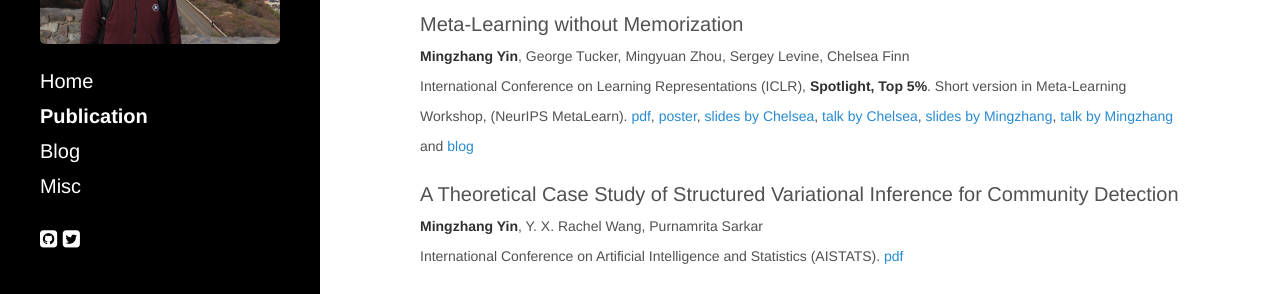
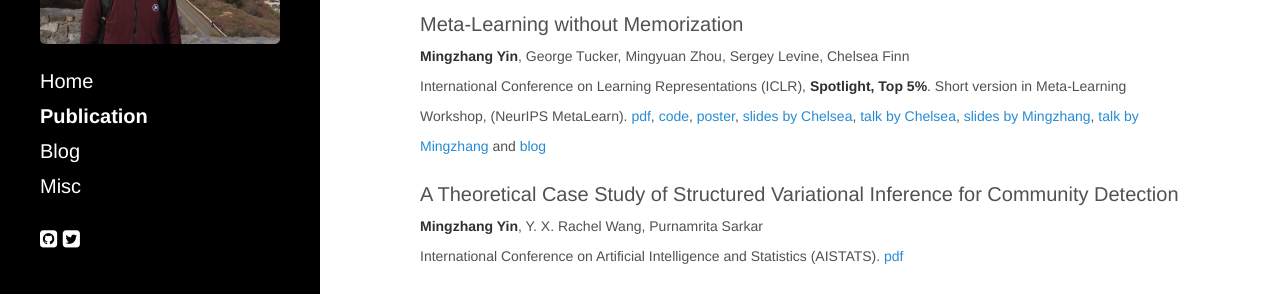
Before and after one commit to mingzhang-yin/mingzhang-yin.github.io, a Jekyll site: the page built from b-publications.md, in a window 1280 px wide and 1262 px high. Shown: the part 273-567 px from the top of the window. Built offline with Jekyll 4.4.1, drawn with Linux system fonts in a browser that asks for light colours; nearby versions of some CDN libraries.

Commit message:
Update b-publications.md

```diff
--- a/b-publications.md
+++ b/b-publications.md
@@ -16,7 +16,7 @@
 
 Meta-Learning without Memorization
  <br> <span style="font-size:14px"> **Mingzhang Yin**, George Tucker, Mingyuan Zhou, Sergey Levine, Chelsea Finn  <br>
-International Conference on Learning Representations (ICLR), **Spotlight, Top 5%**. Short version in Meta-Learning Workshop, (NeurIPS MetaLearn). [pdf](https://arxiv.org/pdf/1912.03820.pdf), <a href="https://mingzhang-yin.github.io/assets/pdfs/memo_poster.pdf" target="_blank">poster</a>, <a href="http://ai.stanford.edu/~cbfinn/_files/neurips19_memorization.pdf" target="_blank">slides by Chelsea</a>, <a href="https://slideslive.com/38921876/bayesian-deep-learning-3" target="_blank">talk by Chelsea</a>, <a href="https://mingzhang-yin.github.io/assets/pdfs/iclr2020_slides.pdf" target="_blank">slides by Mingzhang</a>, <a href="https://youtu.be/emUvd3WqHMs" target="_blank">talk by Mingzhang</a> and <a href="https://mingzhang-yin.github.io/2020/04/10/Meta-learning-without-Memorization.html" target="_blank">blog</a>
+International Conference on Learning Representations (ICLR), **Spotlight, Top 5%**. Short version in Meta-Learning Workshop, (NeurIPS MetaLearn). [pdf](https://arxiv.org/pdf/1912.03820.pdf), [code](https://github.com/mingzhang-yin/Meta-learning-without-memorization), <a href="https://mingzhang-yin.github.io/assets/pdfs/memo_poster.pdf" target="_blank">poster</a>, <a href="http://ai.stanford.edu/~cbfinn/_files/neurips19_memorization.pdf" target="_blank">slides by Chelsea</a>, <a href="https://slideslive.com/38921876/bayesian-deep-learning-3" target="_blank">talk by Chelsea</a>, <a href="https://mingzhang-yin.github.io/assets/pdfs/iclr2020_slides.pdf" target="_blank">slides by Mingzhang</a>, <a href="https://youtu.be/emUvd3WqHMs" target="_blank">talk by Mingzhang</a> and <a href="https://mingzhang-yin.github.io/2020/04/10/Meta-learning-without-Memorization.html" target="_blank">blog</a>
 
 
 A Theoretical Case Study of Structured Variational Inference for Community Detection
```
